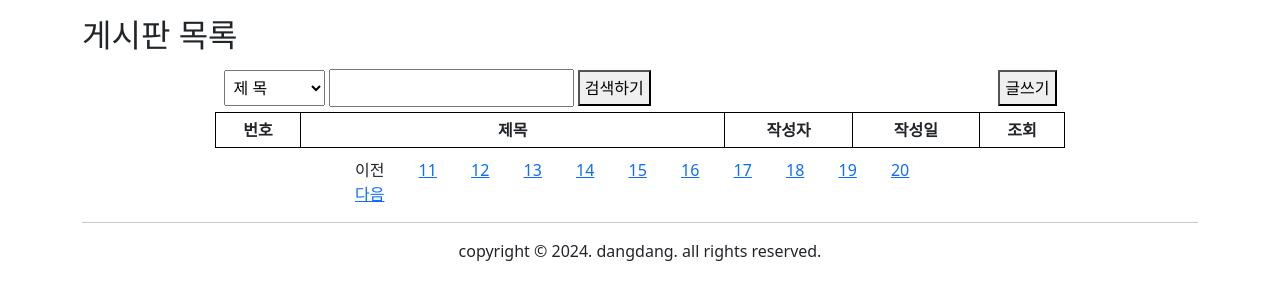
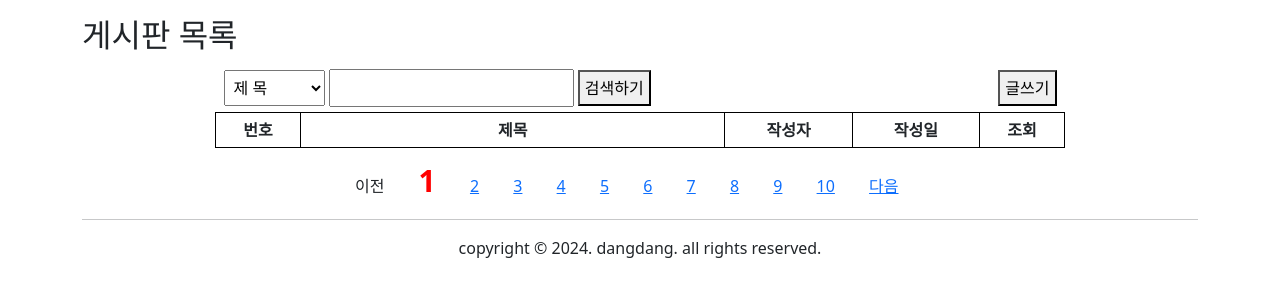
Before and after one commit to gongbu22/semiprojectv1b, a FastAPI app: page /board/list/1 in a window 1280 px wide. Shown: the part 145-445 px from the top of the page. Run offline with FastAPI, Linux system fonts and the light colour scheme; data that the repository does not hold is empty; parts of the project's set-up code (start-up, migrations or seed data) failed here and were passed over; some libraries are stand-ins or nearby versions.

Commit message:
게시판 목록 출력에 페이지네이션 적용2

```diff
--- a/app/routes/board.py
+++ b/app/routes/board.py
@@ -18,13 +18,26 @@ templates = Jinja2Templates(directory='views/templates')
 # ...
 # npage : (n - 1) * 25 + 1  ~ (n - 1) * 25 + 25
 
+# 페이지네이션 알고리즘
+# 현재페이지에 따라 보여줄 페이지 블록 결정
+# ex) 총 페이지수 : 27일때
+# => select count(bno) 총게시글수, ceil(count(bno)/25) 총페이지수 from board;
+# cpg = 1: 1 2 3 4 5 6 7 8 9 10
+# cpg = 3: 1 2 3 4 5 6 7 8 9 10
+# cpg = 9: 1 2 3 4 5 6 7 8 9 10
+# cpg = 11: 11 12 13 14 15 16 17 18 19 20
+# cpg = 17: 11 12 13 14 15 16 17 18 19 20
+# cpg = 23: 21 22 23 24 25 26 27
+# startpage(stpgb) = ((cpg - 1) / 10) * 10 + 1
+
 @board_router.get('/list/{cpg}', response_class=HTMLResponse)
 async def list(req: Request, cpg: int,  db: Session = Depends(get_db)):
     try:
+        stpgb = int((cpg - 1) / 10) * 10 + 1
         bdlist = BoardService.select_board(db, cpg)
 
         return templates.TemplateResponse('board/list.html',
-                        {'request': req, 'bdlist': bdlist, 'cpg': cpg})
+                        {'request': req, 'bdlist': bdlist, 'cpg': cpg, 'stpgb': stpgb})
 
     except Exception as ex:
         print(f'▷▷▷ list 오류 발생 : {str(ex)}')
--- a/views/templates/board/list.html
+++ b/views/templates/board/list.html
@@ -77,7 +77,7 @@
                 이전
                 {% endif %}
             </li>
-            {% for idx in range(11, 21) %}
+            {% for idx in range(stpgb, stpgb + 10) %}
                 {% if cpg != idx %}
                 <li><a href="/board/list/{{ idx }}">{{ idx }}</a></li>
                 {% else  %}
```
